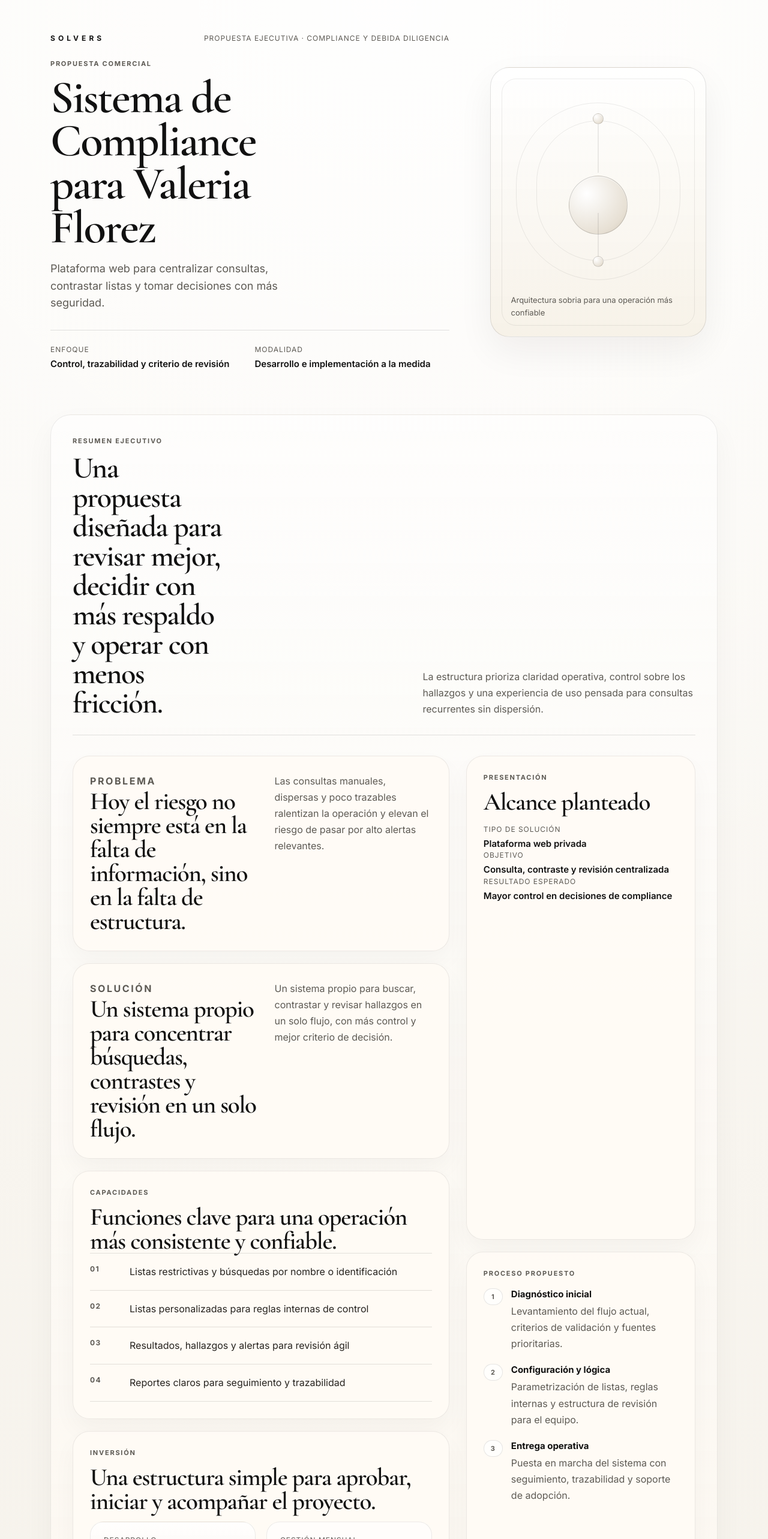
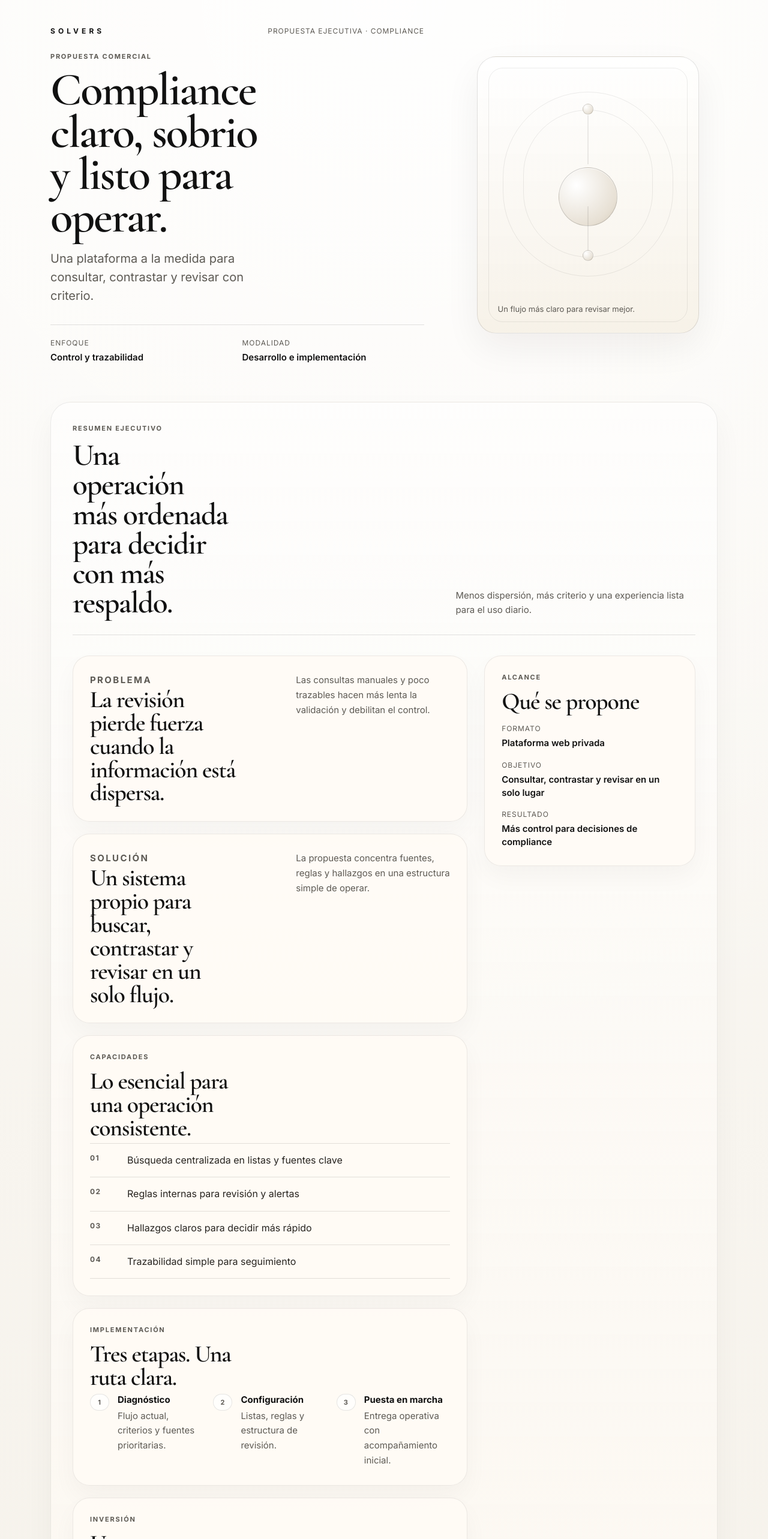
Before and after one commit to silvanasolvers/valeria-florez-compliance-proposal, a React (Vite) app: page / in a window 1280 px wide. Shown: the top 2566 px of the page at 60% size. Built offline with nearby package versions, Linux system fonts and the light colour scheme.

Commit message:
Tighten copy and improve responsiveness

```diff
--- a/src/App.css
+++ b/src/App.css
@@ -26,19 +26,19 @@ body {
 .page {
   max-width: 1160px;
   margin: 0 auto;
-  padding: 36px 24px 56px;
+  padding: 32px 24px 56px;
 }
 
 .hero {
   display: grid;
-  gap: 48px;
+  gap: clamp(28px, 5vw, 56px);
   align-items: center;
-  grid-template-columns: minmax(0, 1.25fr) minmax(280px, 0.75fr);
-  padding: 20px 0 72px;
+  grid-template-columns: minmax(0, 1.18fr) minmax(280px, 0.82fr);
+  padding: 12px 0 64px;
 }
 
 .hero-copy {
-  max-width: 700px;
+  max-width: 680px;
 }
 
 .hero-topline {
@@ -87,16 +87,16 @@ h1,
 }
 
 h1 {
-  font-size: clamp(46px, 6vw, 82px);
-  line-height: 0.94;
-  max-width: 12ch;
+  font-size: clamp(44px, 6vw, 84px);
+  line-height: 0.92;
+  max-width: 10ch;
 }
 
 .subtitle {
   margin: 18px 0 0;
-  max-width: 38ch;
-  font-size: 18px;
-  line-height: 1.6;
+  max-width: 30ch;
+  font-size: clamp(17px, 2vw, 20px);
+  line-height: 1.55;
   color: var(--muted);
 }
 
@@ -104,8 +104,8 @@ h1 {
   display: grid;
   grid-template-columns: repeat(2, minmax(0, 1fr));
   gap: 16px;
-  margin-top: 30px;
-  padding-top: 24px;
+  margin-top: 32px;
+  padding-top: 22px;
   border-top: 1px solid var(--border);
 }
 
@@ -127,7 +127,7 @@ h1 {
 .hero-summary strong,
 .rail-list strong {
   font-size: 15px;
-  line-height: 1.5;
+  line-height: 1.45;
   font-weight: 600;
 }
 
@@ -137,7 +137,7 @@ h1 {
 }
 
 .art-frame {
-  width: min(100%, 360px);
+  width: min(100%, 370px);
   aspect-ratio: 4 / 5;
   border: 1px solid var(--border);
   background: linear-gradient(180deg, rgba(255, 255, 255, 0.78), rgba(245, 239, 228, 0.82));
@@ -228,7 +228,7 @@ h1 {
 }
 
 .proposal-shell {
-  padding: 36px;
+  padding: clamp(22px, 3vw, 36px);
   border: 1px solid var(--border-soft);
   border-radius: 34px;
   background: linear-gradient(180deg, rgba(255, 255, 255, 0.55), rgba(255, 250, 243, 0.72));
@@ -237,7 +237,7 @@ h1 {
 
 .proposal-intro {
   display: grid;
-  grid-template-columns: minmax(0, 1.1fr) minmax(0, 0.9fr);
+  grid-template-columns: minmax(0, 1.1fr) minmax(0, 0.72fr);
   gap: 28px;
   align-items: end;
 }
@@ -248,39 +248,40 @@ h1 {
 }
 
 .section-heading h2 {
-  font-size: clamp(32px, 4vw, 50px);
-  line-height: 0.98;
+  font-size: clamp(32px, 4vw, 52px);
+  line-height: 0.96;
   max-width: 11ch;
 }
 
 .section-heading h3,
 .rail-card h3 {
-  font-size: clamp(30px, 3.2vw, 42px);
+  font-size: clamp(30px, 3.1vw, 42px);
   line-height: 0.98;
+  max-width: 13ch;
 }
 
 .proposal-intro p:last-child,
 .split-heading p,
 .process-item p,
-.contact-intro,
 .note,
-.base-note {
+.base-note,
+.contact-role {
   margin: 0;
-  font-size: 16px;
-  line-height: 1.7;
+  font-size: 15px;
+  line-height: 1.65;
   color: var(--muted);
 }
 
 .content-grid {
   display: grid;
-  grid-template-columns: minmax(0, 1.15fr) minmax(260px, 0.7fr);
+  grid-template-columns: minmax(0, 1.16fr) minmax(240px, 0.62fr);
   gap: 28px;
   margin-top: 34px;
+  align-items: start;
 }
 
 .content-main,
 .content-rail,
-.process-list,
 .contact-meta {
   display: grid;
   gap: 20px;
@@ -303,25 +304,26 @@ h1 {
 .split-heading,
 .compact-heading {
   display: grid;
-  gap: 16px;
+  gap: 14px;
 }
 
 .split-heading {
-  grid-template-columns: minmax(0, 1fr) minmax(0, 0.9fr);
+  grid-template-columns: minmax(0, 1fr) minmax(0, 0.78fr);
   align-items: start;
 }
 
 .feature-list {
   display: grid;
+  margin-top: 6px;
   border-top: 1px solid var(--border);
 }
 
 .feature-row {
   display: grid;
-  grid-template-columns: 52px minmax(0, 1fr);
+  grid-template-columns: 48px minmax(0, 1fr);
   gap: 14px;
   align-items: start;
-  padding: 18px 0;
+  padding: 16px 0;
   border-bottom: 1px solid var(--border);
 }
 
@@ -335,8 +337,49 @@ h1 {
 .feature-row p {
   margin: 0;
   font-size: 16px;
-  line-height: 1.55;
+  line-height: 1.45;
   color: #26231f;
+}
+
+.process-list {
+  display: grid;
+  gap: 16px;
+  margin-top: 8px;
+}
+
+.process-list-inline {
+  grid-template-columns: repeat(3, minmax(0, 1fr));
+}
+
+.process-item {
+  display: grid;
+  grid-template-columns: 32px minmax(0, 1fr);
+  gap: 14px;
+  align-items: start;
+}
+
+.process-item span,
+.contact-badge {
+  display: inline-flex;
+  align-items: center;
+  justify-content: center;
+  height: 28px;
+  min-width: 28px;
+  padding: 0 10px;
+  border-radius: 999px;
+  border: 1px solid rgba(17, 17, 17, 0.1);
+  background: rgba(255, 255, 255, 0.65);
+  font-size: 11px;
+  font-weight: 700;
+  letter-spacing: 0.08em;
+  text-transform: uppercase;
+  color: var(--muted);
+}
+
+.process-item strong {
+  display: block;
+  margin-bottom: 6px;
+  font-size: 15px;
 }
 
 .investment-grid {
@@ -394,7 +437,7 @@ h1 {
 }
 
 .cta-panel h3 {
-  max-width: 14ch;
+  max-width: 13ch;
 }
 
 .btn-main {
@@ -418,57 +461,29 @@ h1 {
   opacity: 0.92;
 }
 
-.rail-card {
-  position: relative;
+.rail-card-sticky {
+  position: sticky;
+  top: 24px;
 }
 
-.rail-list,
-.process-list {
+.rail-list {
+  display: grid;
+  gap: 18px;
   margin-top: 18px;
 }
 
-.process-item {
-  display: grid;
-  grid-template-columns: 32px minmax(0, 1fr);
-  gap: 14px;
-}
-
-.process-item span,
-.contact-badge {
-  display: inline-flex;
-  align-items: center;
-  justify-content: center;
-  height: 28px;
-  min-width: 28px;
-  padding: 0 10px;
-  border-radius: 999px;
-  border: 1px solid rgba(17, 17, 17, 0.1);
-  background: rgba(255, 255, 255, 0.65);
-  font-size: 11px;
-  font-weight: 700;
-  letter-spacing: 0.08em;
-  text-transform: uppercase;
-  color: var(--muted);
-}
-
-.process-item strong {
-  display: block;
-  margin-bottom: 6px;
-  font-size: 15px;
-}
-
 .contact-section {
-  margin-top: 68px;
+  margin-top: 64px;
 }
 
 .contact-shell {
-  padding: 34px;
+  padding: clamp(22px, 3vw, 34px);
   border-radius: 34px;
 }
 
 .contact-section-header {
   display: grid;
-  grid-template-columns: minmax(0, 1fr) minmax(0, 0.9fr);
+  grid-template-columns: minmax(0, 0.22fr) minmax(0, 1fr);
   gap: 28px;
   align-items: end;
   padding-bottom: 28px;
@@ -478,7 +493,7 @@ h1 {
 .contact-section h2 {
   font-size: clamp(32px, 4vw, 50px);
   line-height: 0.98;
-  max-width: 12ch;
+  max-width: 11ch;
 }
 
 .contact-grid {
@@ -489,7 +504,7 @@ h1 {
 }
 
 .contact-card {
-  min-height: 250px;
+  min-height: 230px;
   padding: 28px;
   border: 1px solid rgba(17, 17, 17, 0.08);
   border-radius: 28px;
@@ -514,12 +529,6 @@ h1 {
   line-height: 0.98;
 }
 
-.contact-role {
-  margin: 10px 0 0;
-  font-size: 15px;
-  color: #302d29;
-}
-
 .contact-meta {
   margin-top: 28px;
 }
@@ -537,12 +546,13 @@ h1 {
   border-bottom-color: rgba(17, 17, 17, 0.3);
 }
 
-@media (max-width: 960px) {
+@media (max-width: 980px) {
   .hero,
   .proposal-intro,
   .content-grid,
   .contact-section-header,
-  .split-heading {
+  .split-heading,
+  .process-list-inline {
     grid-template-columns: 1fr;
   }
 
@@ -554,6 +564,10 @@ h1 {
     justify-content: flex-start;
   }
 
+  .rail-card-sticky {
+    position: static;
+  }
+
   .cta-panel {
     align-items: flex-start;
     flex-direction: column;
@@ -562,7 +576,12 @@ h1 {
 
 @media (max-width: 720px) {
   .page {
-    padding: 24px 18px 36px;
+    padding: 20px 16px 34px;
+  }
+
+  .hero {
+    gap: 24px;
+    padding-bottom: 36px;
   }
 
   .proposal-shell,
@@ -570,7 +589,7 @@ h1 {
   .section-card,
   .rail-card,
   .contact-card {
-    padding: 22px;
+    padding: 20px;
     border-radius: 24px;
   }
 
@@ -590,15 +609,31 @@ h1 {
     display: grid;
   }
 
+  .section-divider {
+    padding-bottom: 22px;
+  }
+
   .subtitle,
   .proposal-intro p:last-child,
   .split-heading p,
-  .contact-intro {
-    font-size: 17px;
+  .process-item p,
+  .contact-role,
+  .note,
+  .base-note {
+    font-size: 15px;
+    line-height: 1.6;
   }
 
   .feature-row {
     grid-template-columns: 1fr;
     gap: 8px;
   }
+
+  .feature-row p {
+    font-size: 15px;
+  }
+
+  .btn-main {
+    width: 100%;
+  }
 }
--- a/src/App.tsx
+++ b/src/App.tsx
@@ -4,25 +4,31 @@ const whatsappHref =
   'https://wa.me/573216424600?text=Hola%20Solvers%2C%20quiero%20avanzar%20con%20la%20propuesta%20de%20Valeria%20Florez'
 
 const capabilities = [
-  'Listas restrictivas y búsquedas por nombre o identificación',
-  'Listas personalizadas para reglas internas de control',
-  'Resultados, hallazgos y alertas para revisión ágil',
-  'Reportes claros para seguimiento y trazabilidad',
+  'Búsqueda centralizada en listas y fuentes clave',
+  'Reglas internas para revisión y alertas',
+  'Hallazgos claros para decidir más rápido',
+  'Trazabilidad simple para seguimiento',
 ]
 
 const processSteps = [
   {
-    label: 'Diagnóstico inicial',
-    text: 'Levantamiento del flujo actual, criterios de validación y fuentes prioritarias.',
+    label: 'Diagnóstico',
+    text: 'Flujo actual, criterios y fuentes prioritarias.',
   },
   {
-    label: 'Configuración y lógica',
-    text: 'Parametrización de listas, reglas internas y estructura de revisión para el equipo.',
+    label: 'Configuración',
+    text: 'Listas, reglas y estructura de revisión.',
   },
   {
-    label: 'Entrega operativa',
-    text: 'Puesta en marcha del sistema con seguimiento, trazabilidad y soporte de adopción.',
+    label: 'Puesta en marcha',
+    text: 'Entrega operativa con acompañamiento inicial.',
   },
+]
+
+const scopeItems = [
+  ['Formato', 'Plataforma web privada'],
+  ['Objetivo', 'Consultar, contrastar y revisar en un solo lugar'],
+  ['Resultado', 'Más control para decisiones de compliance'],
 ]
 
 export default function App() {
@@ -32,23 +38,21 @@ export default function App() {
         <div className="hero-copy">
           <div className="hero-topline">
             <div className="brand">SOLVERS</div>
-            <div className="hero-meta">Propuesta ejecutiva · Compliance y debida diligencia</div>
+            <div className="hero-meta">Propuesta ejecutiva · Compliance</div>
           </div>
 
           <p className="eyebrow">Propuesta comercial</p>
-          <h1>Sistema de Compliance para Valeria Florez</h1>
-          <p className="subtitle">
-            Plataforma web para centralizar consultas, contrastar listas y tomar decisiones con más seguridad.
-          </p>
+          <h1>Compliance claro, sobrio y listo para operar.</h1>
+          <p className="subtitle">Una plataforma a la medida para consultar, contrastar y revisar con criterio.</p>
 
           <div className="hero-summary">
             <div>
               <span>Enfoque</span>
-              <strong>Control, trazabilidad y criterio de revisión</strong>
+              <strong>Control y trazabilidad</strong>
             </div>
             <div>
               <span>Modalidad</span>
-              <strong>Desarrollo e implementación a la medida</strong>
+              <strong>Desarrollo e implementación</strong>
             </div>
           </div>
         </div>
@@ -62,7 +66,7 @@ export default function App() {
             <div className="art-node art-node-main" />
             <div className="art-line art-line-bottom" />
             <div className="art-node art-node-bottom" />
-            <div className="art-caption">Arquitectura sobria para una operación más confiable</div>
+            <div className="art-caption">Un flujo más claro para revisar mejor.</div>
           </div>
         </div>
       </header>
@@ -71,12 +75,9 @@ export default function App() {
         <div className="proposal-intro section-divider">
           <div className="section-heading">
             <p className="label">Resumen ejecutivo</p>
-            <h2>Una propuesta diseñada para revisar mejor, decidir con más respaldo y operar con menos fricción.</h2>
+            <h2>Una operación más ordenada para decidir con más respaldo.</h2>
           </div>
-          <p>
-            La estructura prioriza claridad operativa, control sobre los hallazgos y una experiencia de uso pensada para
-            consultas recurrentes sin dispersión.
-          </p>
+          <p>Menos dispersión, más criterio y una experiencia lista para el uso diario.</p>
         </div>
 
         <div className="content-grid">
@@ -85,12 +86,9 @@ export default function App() {
               <div className="section-heading split-heading">
                 <div>
                   <p className="label">Problema</p>
-                  <h3>Hoy el riesgo no siempre está en la falta de información, sino en la falta de estructura.</h3>
+                  <h3>La revisión pierde fuerza cuando la información está dispersa.</h3>
                 </div>
-                <p>
-                  Las consultas manuales, dispersas y poco trazables ralentizan la operación y elevan el riesgo de pasar
-                  por alto alertas relevantes.
-                </p>
+                <p>Las consultas manuales y poco trazables hacen más lenta la validación y debilitan el control.</p>
               </div>
             </article>
 
@@ -98,12 +96,9 @@ export default function App() {
               <div className="section-heading split-heading">
                 <div>
                   <p className="label">Solución</p>
-                  <h3>Un sistema propio para concentrar búsquedas, contrastes y revisión en un solo flujo.</h3>
+                  <h3>Un sistema propio para buscar, contrastar y revisar en un solo flujo.</h3>
                 </div>
-                <p>
-                  Un sistema propio para buscar, contrastar y revisar hallazgos en un solo flujo, con más control y
-                  mejor criterio de decisión.
-                </p>
+                <p>La propuesta concentra fuentes, reglas y hallazgos en una estructura simple de operar.</p>
               </div>
             </article>
 
@@ -111,7 +106,7 @@ export default function App() {
               <div className="section-heading compact-heading">
                 <div>
                   <p className="label">Capacidades</p>
-                  <h3>Funciones clave para una operación más consistente y confiable.</h3>
+                  <h3>Lo esencial para una operación consistente.</h3>
                 </div>
               </div>
 
@@ -125,11 +120,32 @@ export default function App() {
               </div>
             </article>
 
+            <article className="section-card section-divider">
+              <div className="section-heading compact-heading">
+                <div>
+                  <p className="label">Implementación</p>
+                  <h3>Tres etapas. Una ruta clara.</h3>
+                </div>
+              </div>
+
+              <div className="process-list process-list-inline">
+                {processSteps.map((step, index) => (
+                  <div className="process-item" key={step.label}>
+                    <span>{index + 1}</span>
+                    <div>
+                      <strong>{step.label}</strong>
+                      <p>{step.text}</p>
+                    </div>
+                  </div>
+                ))}
+              </div>
+            </article>
+
             <article className="investment section-card section-divider">
               <div className="section-heading compact-heading">
                 <div>
                   <p className="label">Inversión</p>
-                  <h3>Una estructura simple para aprobar, iniciar y acompañar el proyecto.</h3>
+                  <h3>Una estructura simple para iniciar.</h3>
                 </div>
               </div>
 
@@ -139,14 +155,14 @@ export default function App() {
                   <div className="amount">
                     $5.000.000 <small>COP</small>
                   </div>
-                  <div className="note">Implementación base del sistema propuesto</div>
+                  <div className="note">Implementación base del sistema</div>
                 </div>
                 <div className="investment-card">
                   <div className="investment-label">Gestión mensual</div>
                   <div className="amount muted">
                     $1.500.000 <small>COP</small>
                   </div>
-                  <div className="note">Acompañamiento operativo y evolución continua</div>
+                  <div className="note">Acompañamiento y evolución continua</div>
                 </div>
               </div>
               <p className="base-note">Valor base de referencia: $8.000.000 COP.</p>
@@ -155,7 +171,7 @@ export default function App() {
             <article className="cta-panel section-card">
               <div>
                 <p className="label">Siguiente paso</p>
-                <h3>Si la propuesta está alineada, podemos avanzar de inmediato con la validación final.</h3>
+                <h3>Si está alineada, avanzamos con la validación final.</h3>
               </div>
               <a className="btn-main" href={whatsappHref}>
                 Aceptar propuesta
@@ -164,35 +180,14 @@ export default function App() {
           </div>
 
           <aside className="content-rail">
-            <article className="rail-card">
-              <p className="label">Presentación</p>
-              <h3>Alcance planteado</h3>
+            <article className="rail-card rail-card-sticky">
+              <p className="label">Alcance</p>
+              <h3>Qué se propone</h3>
               <div className="rail-list">
-                <div>
-                  <span>Tipo de solución</span>
-                  <strong>Plataforma web privada</strong>
-                </div>
-                <div>
-                  <span>Objetivo</span>
-                  <strong>Consulta, contraste y revisión centralizada</strong>
-                </div>
-                <div>
-                  <span>Resultado esperado</span>
-                  <strong>Mayor control en decisiones de compliance</strong>
-                </div>
-              </div>
-            </article>
-
-            <article className="rail-card">
-              <p className="label">Proceso propuesto</p>
-              <div className="process-list">
-                {processSteps.map((step, index) => (
-                  <div className="process-item" key={step.label}>
-                    <span>{index + 1}</span>
-                    <div>
-                      <strong>{step.label}</strong>
-                      <p>{step.text}</p>
-                    </div>
+                {scopeItems.map(([label, value]) => (
+                  <div key={label}>
+                    <span>{label}</span>
+                    <strong>{value}</strong>
                   </div>
                 ))}
               </div>
@@ -205,18 +200,14 @@ export default function App() {
         <div className="contact-shell">
           <div className="contact-section-header">
             <p className="label">Contacto</p>
-            <h2 id="contacto-title">Acompañamiento cercano para la decisión y la ejecución.</h2>
-            <p className="contact-intro">
-              Si deseas avanzar o revisar detalles finales, puedes escribirnos directamente. Te acompañaremos en la
-              validación comercial, operativa y de implementación.
-            </p>
+            <h2 id="contacto-title">Acompañamiento directo para decidir y ejecutar.</h2>
           </div>
 
           <div className="contact-grid">
             <article className="contact-card">
               <div className="contact-card-top">
                 <p className="contact-kicker">Dirección de propuesta</p>
-                <span className="contact-badge">Contacto principal</span>
+                <span className="contact-badge">Principal</span>
               </div>
               <h3>Valentin Florez Maya</h3>
               <p className="contact-role">Innovación y Desarrollo</p>
```
